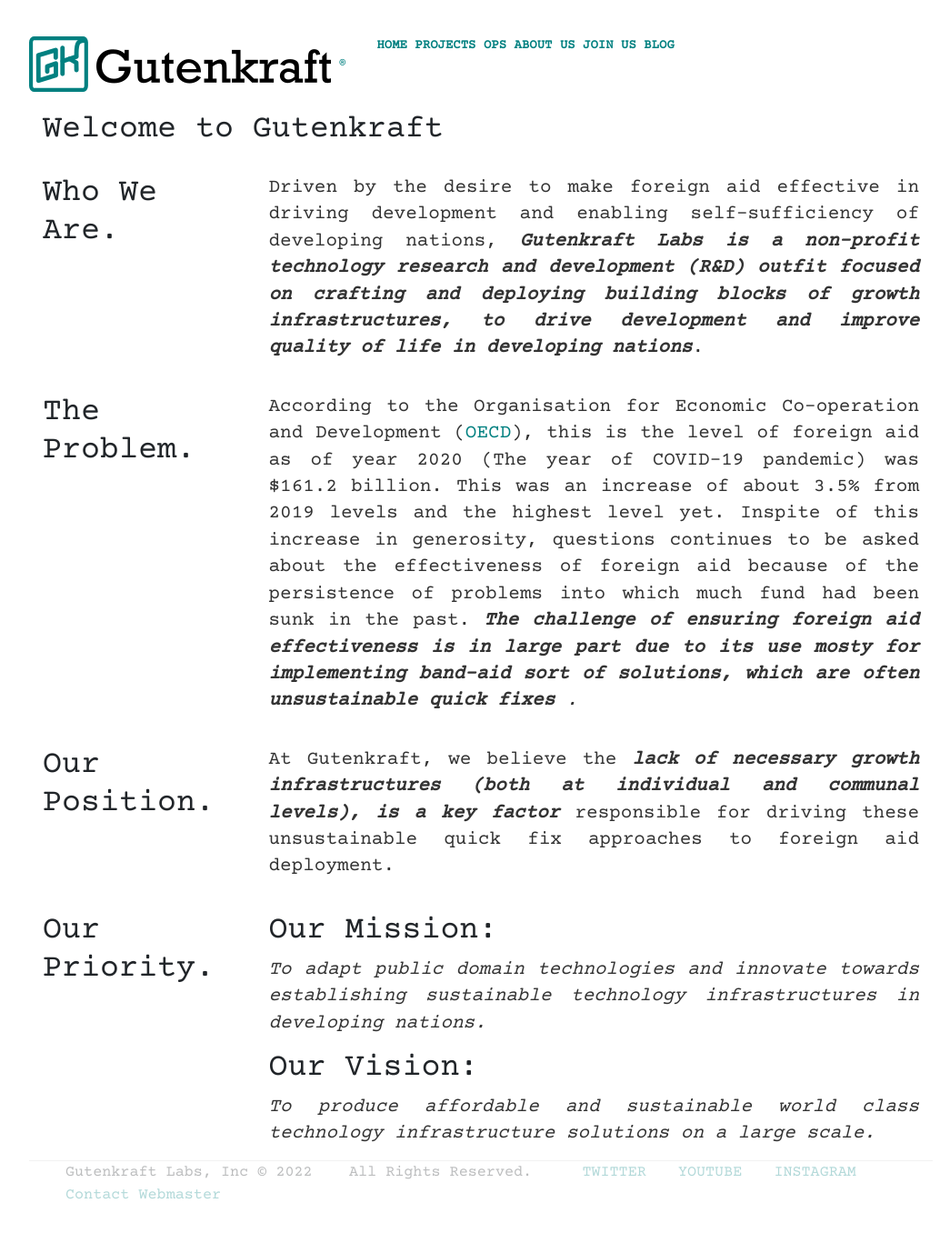
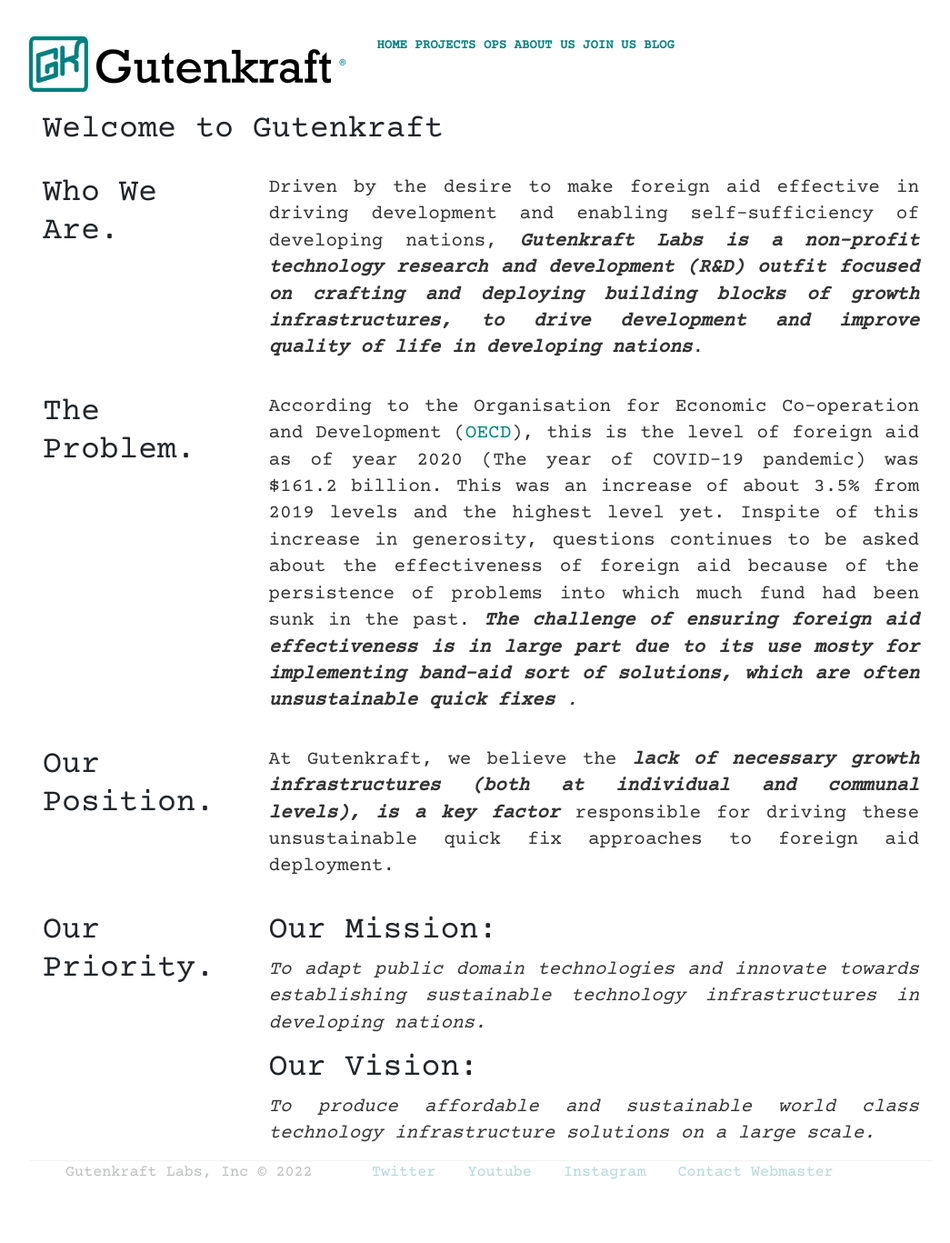
Before and after one commit to oferonmi/datafilik.github.io, a Jekyll site: the page built from index.html, in a window 1280 px wide. Shown: the whole page at 91% size, without its empty margins (111-1156 px from the left). Built offline with Jekyll 4.4.1, drawn with Linux system fonts in a browser that asks for light colours; some web fonts are replaced; after the commit the page ends 1342 px from its top, so only the background shows below that.

Commit message:
content update

```diff
--- a/_includes/footer.html
+++ b/_includes/footer.html
@@ -2,12 +2,12 @@
 <!-- <div class="footer text-start" > -->
 	<ul>
 		<li>
-			Gutenkraft Labs, Inc &copy; <script>document.write( new Date().getFullYear() );</script> &nbsp;&nbsp;  All Rights Reserved.&nbsp;&nbsp;
+			Gutenkraft Labs, Inc &copy; <script>document.write( new Date().getFullYear() );</script> &nbsp;&nbsp;
 		</li>
-		<li><a href="https://twitter.com/gutenkraft">TWITTER</a></li>
-		<li><a href="https://www.youtube.com/channel/UC7J4ZVxLPzPHqExVZnk1Ykw">YOUTUBE</a></li>
-		<li><a href="https://www.instagram.com/gutenkraftlabs/">INSTAGRAM</a></li>
-		<li><a href="mailto:datafilik@gmail.com" title="Contact Webmaster">Contact Webmaster</a></li>
+		<li><a href="https://twitter.com/gutenkraft">Twitter</a></li>
+		<li><a href="https://www.youtube.com/channel/UC7J4ZVxLPzPHqExVZnk1Ykw">Youtube</a></li>
+		<li><a href="https://www.instagram.com/gutenkraftlabs/">Instagram</a></li>
+		<li><a href="mailto:datafilik@gmail.com" title="Webmaster">Contact Webmaster</a></li>
 	</ul>
 
 	<!-- <nav>
```
